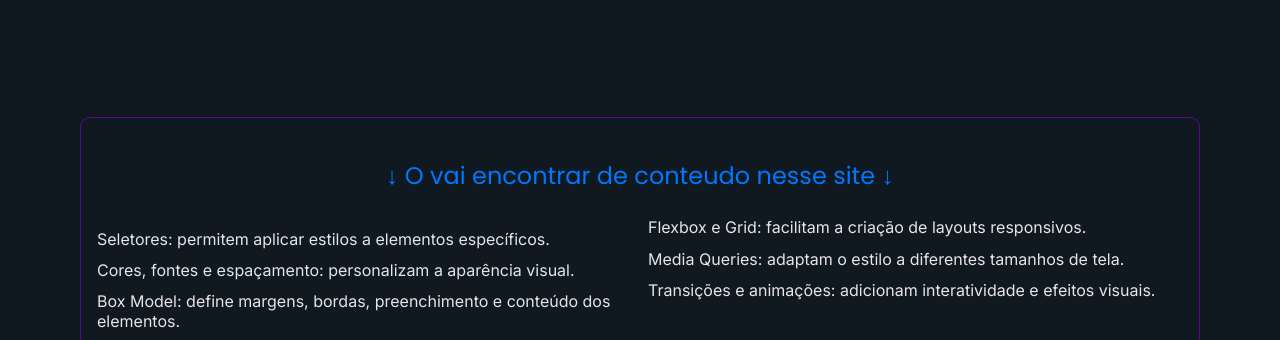
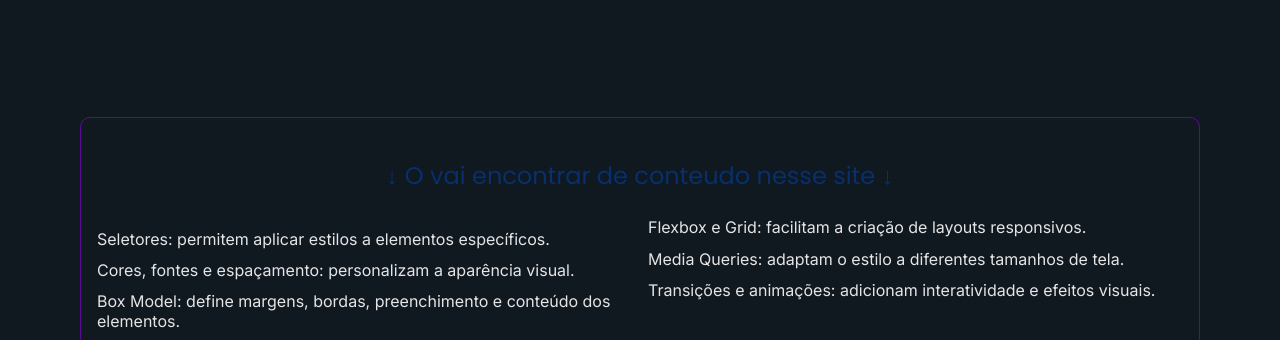
Before and after one commit to tonykelvi/SITE, a plain HTML site: page css3.html in a window 1280 px wide. Shown: the part 625-965 px from the top of the page. Drawn offline with Linux system fonts and the light colour scheme.

Commit message:
versão 0.6.7
versão 0.6.7  - Responsividade (tamanho da tela smartphones

```diff
--- a/css/style.css
+++ b/css/style.css
@@ -43,6 +43,8 @@ body{
     background-color: var(--cor-azulNoturno);
     font-family: var(--font-inter);
     color: var(--cor-cinzaClaro);
+    max-width: 100%;
+    min-width: 300px;
 }
 
 /*#################################################
@@ -55,7 +57,7 @@ h1{
     font-weight: 400;
 }
 h2{
-    color: var(--cor-cianoNeon);
+    color: var(--cor-cinzaDeep);
     font-family: var(--font-poppins);
     font-size: 1.5em;
     font-weight: 400;
@@ -72,7 +74,7 @@ ul{
     list-style: none;
 }
 li{
-
+    text-align: justify;
 }
 a{
     color: var(--cor-roxoNeon);
--- a/css3.html
+++ b/css3.html
@@ -12,7 +12,7 @@
         }
         h2{
             margin: 1em;
-            color: #0077FF;
+            color: #07306c;
             text-align: center;
         }
         p{
```
